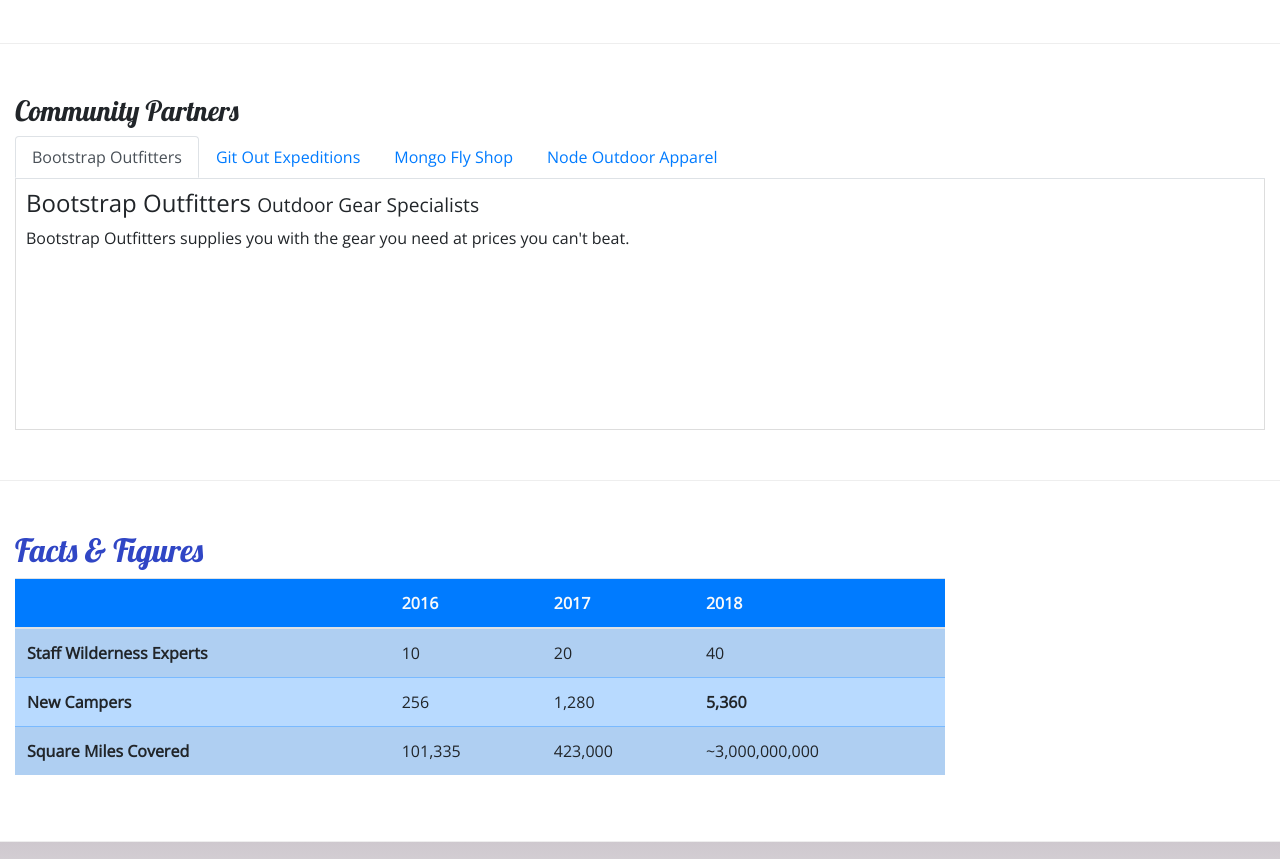
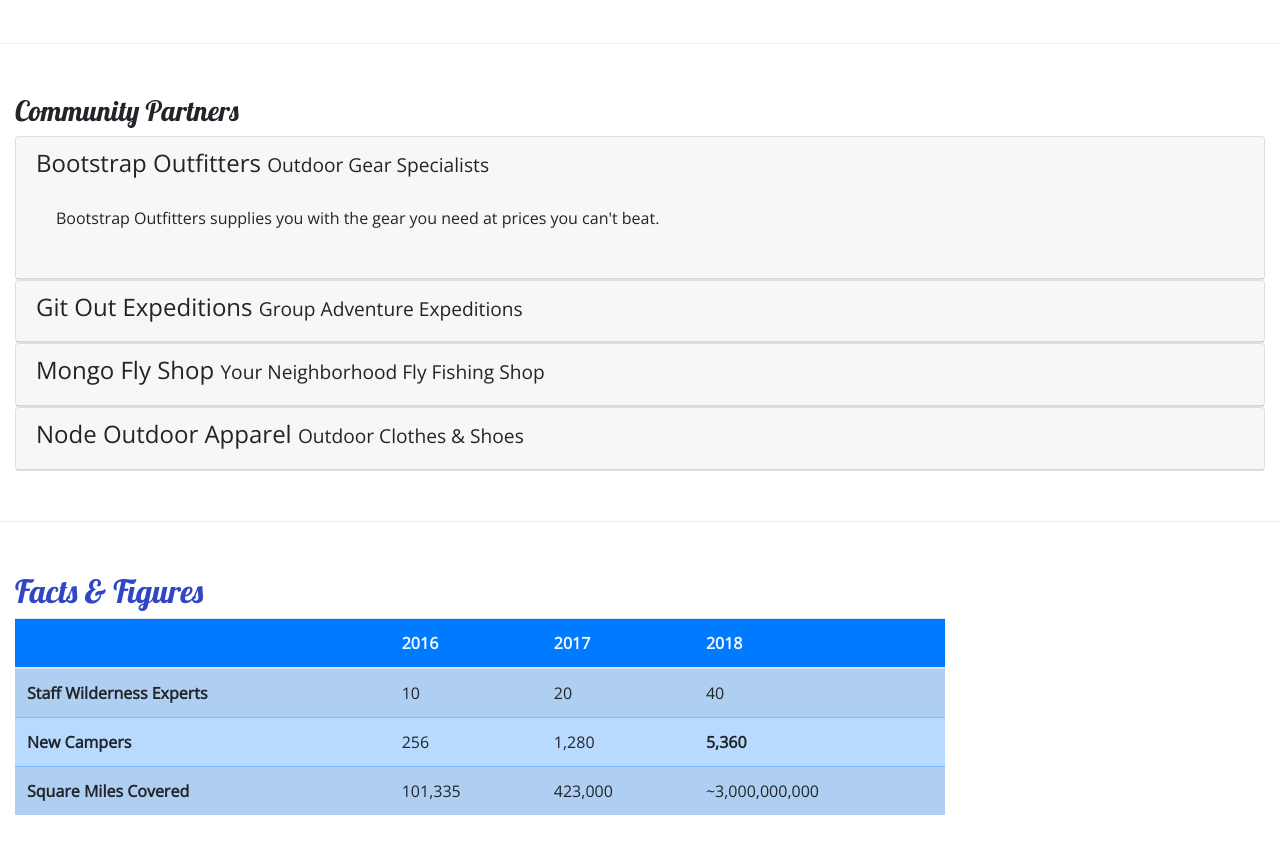
Before and after one commit to mferrer17/nucampsite, a website: page aboutus.html in a window 1280 px wide. Shown: the part 780-1639 px from the top of the page. Drawn offline with nearby package versions, Linux system fonts and the light colour scheme.

Commit message:
Added Accordion to About Us for Community Partners

```diff
--- a/aboutus.html
+++ b/aboutus.html
@@ -117,45 +117,88 @@
                 <div class="row row-content">
                     <div class="col">
                         <h3>Community Partners</h3>
-                        <ul class="nav nav-tabs">
-                            <li class="nav-items"><a class="nav-link active" href="#bootstrap" role="tab"
-                                    data-toggle="tab"> Bootstrap Outfitters</a></li>
-                            <li class="nav-items"><a class="nav-link" href="#git" role="tab" data-toggle="tab">Git Out
-                                    Expeditions</a></li>
-                            <li class="nav-items"><a class="nav-link" href="#mongo" role="tab" data-toggle="tab">Mongo
-                                    Fly Shop</a></li>
-                            <li class="nav-items"><a class="nav-link" href="#node" role="tab" data-toggle="tab">Node
-                                    Outdoor Apparel</a></li>
-                        </ul>
-                        <div class="tab-content">
-                            <div role="tabpanel" class="tabe-pane fade show active" id="bootstrap">
-                                <h4>Bootstrap Outfitters <small>Outdoor Gear Specialists</small></h4>
-                                <p class="d-none d-sm-block">Bootstrap Outfitters supplies you with the gear you need at
-                                    prices
+                        <div id="accordion">
+                            <!--Bootstrap-->
+                            <div class="card">
+                                <div role="tab" class="card-header">
+                                    <h4>
+                                        <a data-toggle="collapse" data-target="#bootstrap">Bootstrap
+                                            Outfitters
+                                            <small>Outdoor Gear Specialists</small>
+                                        </a>
+                                    </h4>
+                                    <div class="collapse show" id="bootstrap" data-parent="#accordion">
+                                        <div class="card-body">
+                                            <p class="d-none d-sm-block">Bootstrap Outfitters supplies you with the gear
                                                 you
-                                    can't beat.</p>
+                                                need at prices you can't beat.
+                                            </p>
                                         </div>
-                            <div role="tabpanel" class="tabe-pane fade" id="git">
-                                <h4>Git Out Expeditions <small>Group Adventure Expeditions</small></h4>
-                                <p class="d-none d-sm-block">Join Git Out Expeditions to explore new horizons with a
+                                    </div>
+                                </div>
+                            </div>
+                            <!--Git-->
+                            <div class="card">
+                                <div role="tab" class="card-header">
+                                    <h4>
+                                        <a class="collapsed" data-toggle="collapse" data-target="#git">Git Out
+                                            Expeditions
+                                            <small>Group Adventure Expeditions</small>
+                                        </a>
+                                    </h4>
+                                    <div class="collapse" id="git" data-parent="#accordion">
+                                        <div class="card-body">
+                                            <p class="d-none d-sm-block">Join Git Out Expeditions to explore new
+                                                horizons
+                                                with a
                                                 group of
                                                 other
                                                 adventurers!</p>
                                         </div>
-                            <div role="tabpanel" class="tabe-pane fade" id="mongo">
-                                <h4>Mongo Fly Shop <small>Your Neighborhood Fly Fishing Shop</small></h4>
-                                <p class="d-none d-sm-block">Need a new fishing pole, a tacklebox, or flies of all
+                                    </div>
+                                </div>
+                            </div>
+                            <!--Mongo-->
+                            <div class="card">
+                                <div role="tab" class="card-header">
+                                    <h4>
+                                        <a class="collapsed" data-toggle="collapse" data-target="#mongo">
+                                            Mongo Fly Shop <small>Your Neighborhood Fly Fishing Shop</small>
+                                        </a>
+                                    </h4>
+                                    <div class="collapse" id="mongo" data-parent="#accordion">
+                                        <div class="card-body">
+                                            <p class="d-none d-sm-block">Need a new fishing pole, a tacklebox, or flies
+                                                of
+                                                all
                                                 kinds? Stop
                                                 by Mongo
                                                 Fly Shop.</p>
                                         </div>
-                            <div role="tabpanel" class="tab-pane fade" id="node">
-                                <h4>Node Outdoor Apparel <small>Outdoor Clothes & Shoes</small></h4>
-                                <p class="d-none d-sm-block">From polar fleeces to swimsuits, hiking boots to waders, a
+                                    </div>
+                                </div>
+                            </div>
+                            <!--Node-->
+                            <div class="card">
+                                <div role="tab" class="card-header">
+                                    <h4>
+                                        <a class="collapsed" data-toggle="collapse" data-target="#node">Node Outdoor
+                                            Apparel
+                                            <small>Outdoor Clothes & Shoes</small>
+                                        </a>
+                                    </h4>
+                                    <div class="collapse" id="node" data-parent="#accordion">
+                                        <div class="card-body">
+                                            <p class="d-none d-sm-block">From polar fleeces to swimsuits, hiking boots
+                                                to
+                                                waders, a
                                                 visit to
                                                 Node
                                                 will be sure to get you covered.
                                             </p>
+                                        </div>
+                                    </div>
+                                </div>
                             </div>
                         </div>
                     </div>
```
Lines whose indentation alone changed are shown as unchanged.
